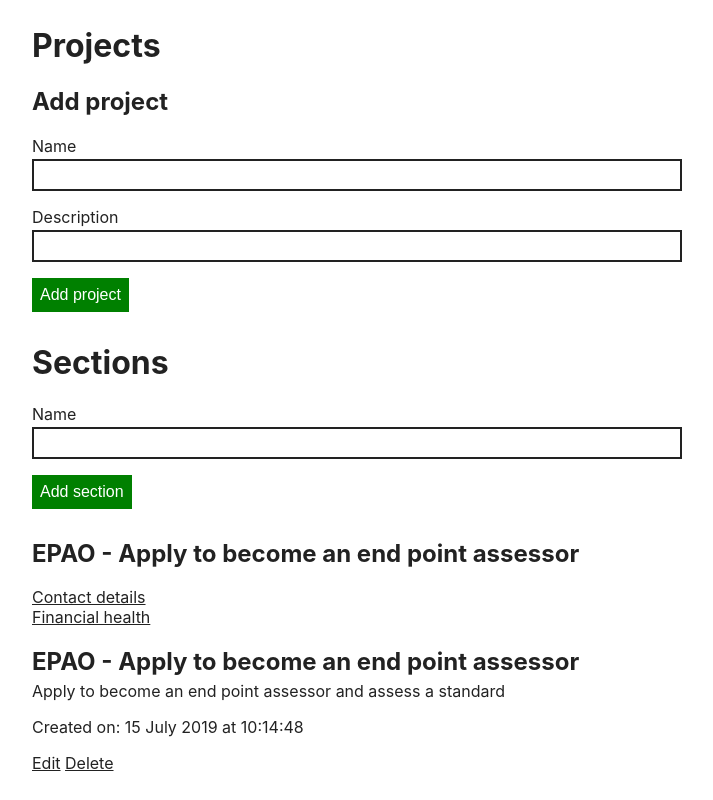
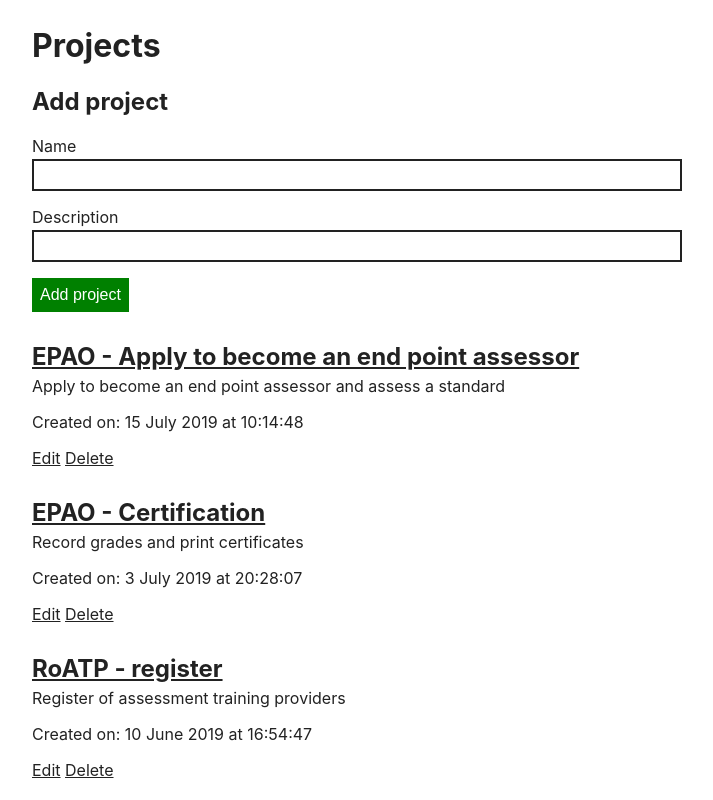
Before and after one commit to SkillsFundingAgency/das-qna-config, a React (Create React App) app in the folder src/SFA.DAS.QnA.Config.Web/ClientApp/: page / in a window 1280 px wide. Shown: the top 800 px of the page, without its empty margins (283-996 px from the left). Built offline with nearby package versions, Linux system fonts and the light colour scheme.

Commit message:
Return to working base

```diff
--- a/src/SFA.DAS.QnA.Config.Web/ClientApp/src/Projects.js
+++ b/src/SFA.DAS.QnA.Config.Web/ClientApp/src/Projects.js
@@ -67,11 +67,11 @@ const Projects = ({ projectsData }) => {
         <ul className="link-list" role="navigation">
           {projects.map(project => (
             <li key={project.id}>
-              <Sections project={project} />
+              {/* <Sections project={project} /> */}
               <h2 className="link-list__title">
-                {/* <Link to={project.id} state={{ project }}> */}
-                {project.name}
-                {/* </Link> */}
+                <Link to={project.id} state={{ project }}>
+                  {project.name}
+                </Link>
               </h2>
               {project.description && (
                 <p className="link-list__body">{project.description}</p>
--- a/src/SFA.DAS.QnA.Config.Web/ClientApp/src/Sections.js
+++ b/src/SFA.DAS.QnA.Config.Web/ClientApp/src/Sections.js
@@ -3,9 +3,9 @@ import { Link } from "@reach/router";
 
 import AddSectionForm from "./forms/AddSectionForm";
 
-const Sections = ({ project }) => {
-  console.log("project:", project);
-  // const { project } = location.state;
+const Sections = ({ location }) => {
+  // console.log("project:", project);
+  const { project } = location.state;
 
   const [sections, setSection] = useState(project.sections);
 
--- a/src/SFA.DAS.QnA.Config.Web/ClientApp/src/index.js
+++ b/src/SFA.DAS.QnA.Config.Web/ClientApp/src/index.js
@@ -3,9 +3,9 @@ import { render } from "react-dom";
 import { Router } from "@reach/router";
 import "./index.css";
 import App from "./App";
-// import Projects from "./Projects";
+import Projects from "./Projects";
 // import Sections from "./Sections";
-// import Sections from "./Sections";
+import Sections from "./Sections";
 import Section from "./Section";
 import EditQuestionForm from "./forms/EditQuestionForm";
 import * as serviceWorker from "./serviceWorker";
@@ -14,8 +14,9 @@ const Root = () => (
   <div className="app-container">
     <Router>
       <App path="/" />
-      <Section path=":sectionId" />
-      <EditQuestionForm path=":sectionId/:questionId" />
+      <Sections path=":projectId" />
+      <Section path=":projectId/:sectionId" />
+      <EditQuestionForm path=":projectId/:sectionId/:questionId" />
     </Router>
   </div>
 );
```
